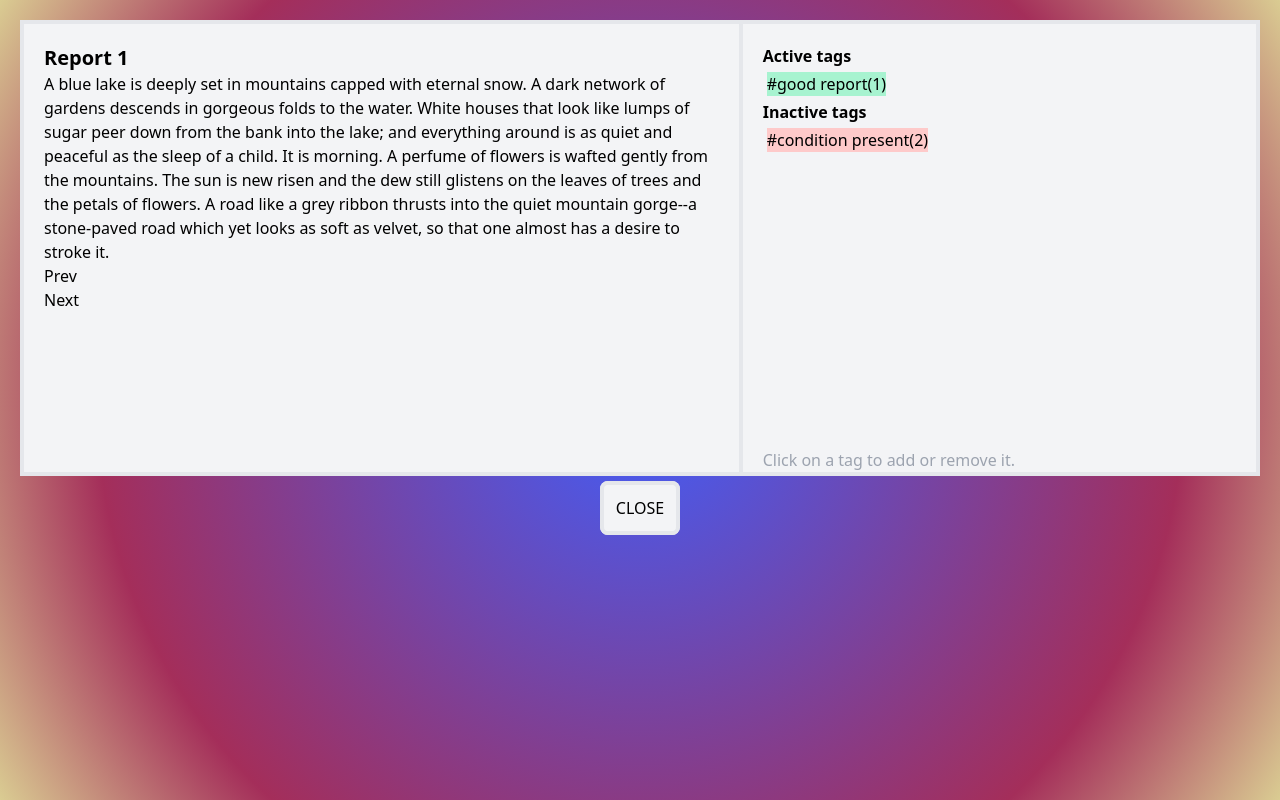
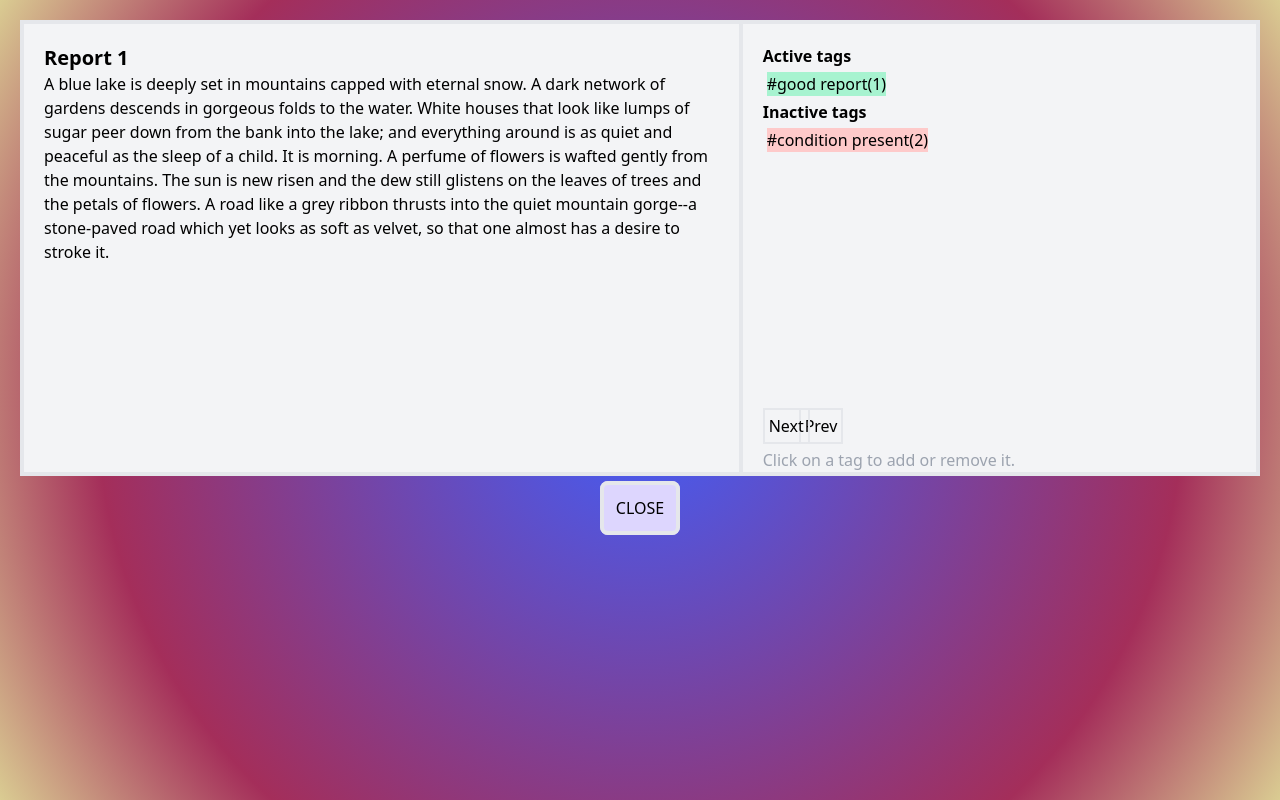
Before and after one commit to raheelam/reportSearch, a React (Create React App) app: page /report/1 in a window 1280 px wide. Built offline with nearby package versions, Linux system fonts and the light colour scheme.

Commit message:
adds style

```diff
--- a/src/components/ReportDetail.js
+++ b/src/components/ReportDetail.js
@@ -16,14 +16,12 @@ const ReportDetail = ({report, results, reports}) =>{
         <div className="container w-screen  m-auto h-screen p-5">
 
           <div className="bg-gray-100 grid grid-cols-12 box-border border-4  w-full h-4/5 sm:h-3/5">
-            <div className=" col-span-12 sm:col-span-7  sm:border-r-4 p-5">
+            <div className=" col-span-12 sm:col-span-7  sm:border-r-4 p-5 overflow-y-auto">
                 <h1 className="text-xl font-bold">{`Report ${report.id}`}</h1>
                 {report.report}
-                <Link className="" to={`/report/${(ind === 0 && (results.length !== 1))? report.id  :results[ind - 1].id}`}><p>Prev</p></Link>
 
-                <Link className="" to={`/report/${(ind === (results.length - 1)) ? report.id  : results[ind + 1].id}`}><p>Next</p></Link>
             </div>
-            <div  className=" relative col-span-12 sm:col-span-5 border-t-4 sm:border-t-0  p-5">
+            <div  className=" overflow-y-auto relative col-span-12 sm:col-span-5 border-t-4 sm:border-t-0  p-5">
                 <div>
                      <h1 className="font-semibold">Active tags</h1>
                      {
@@ -36,11 +34,14 @@ const ReportDetail = ({report, results, reports}) =>{
                         <RTag reportTags={report.tags} reportId={report.id}  />
                      }
                 </div>
+                <Link className="" to={`/report/${(ind === 0 && (results.length !== 1))? report.id  :results[ind - 1].id}`}><button className="ml-9 p-1 hover:bg-purple-400 border-2 absolute bottom-7 ">Prev</button></Link>
+
+                <Link className="" to={`/report/${(ind === (results.length - 1)) ? report.id  : results[ind + 1].id}`}><button className="border-2 p-1  hover:bg-purple-400 absolute bottom-7 ">Next</button></Link>
                 <p className="absolute bottom-0 text-gray-400 ">Click on a tag to add or remove it.</p>
             </div>
           </div>
           <div className="text-center mt-5 ">
-          <Link className="my-5 p-3 bg-gray-100 transition-colors duration-150 focus:shadow-outline hover:bg-gray-800 rounded-lg border-4 text-center" to="/">CLOSE</Link>
+          <Link className="my-5 p-3 bg-purple-200 transition-colors duration-150 focus:shadow-outline hover:bg-purple-400 rounded-lg border-4 text-center" to="/">CLOSE</Link>
           </div>
         </div>
     );
```
